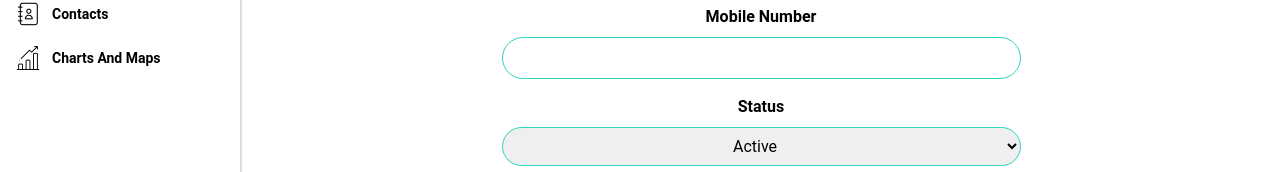
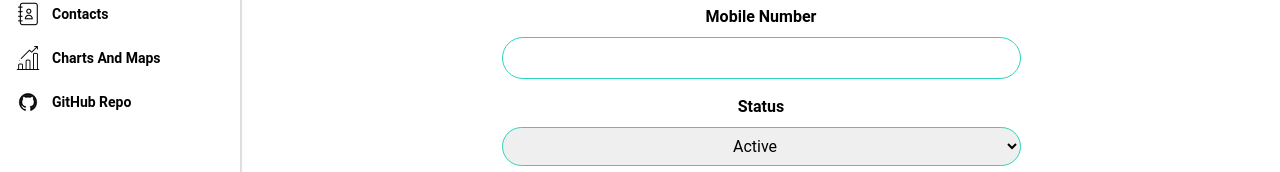
Before and after one commit to aayanlobo/CovidConnectPlus, a React (Create React App) app: page /edit/1 in a window 1280 px wide. Shown: the part 327-499 px from the top of the page. Built offline with nearby package versions, Linux system fonts and the light colour scheme.

Commit message:
Repo Added in Dashboard

```diff
--- a/src/Components/Edit_Contact.jsx
+++ b/src/Components/Edit_Contact.jsx
@@ -1,9 +1,8 @@
-// The file is used to edit contact details which are already registered
 import { useEffect, useState } from 'react';
 import { useDispatch, useSelector } from "react-redux";
 import { useParams } from "react-router-dom";
 import { editContact } from '../Redux/action';
-import React from "react";
+
 
 function EditContact() {
 
@@ -42,7 +41,7 @@ function EditContact() {
 
     useEffect(() => {
 
-        AllContact.filter((el) => el.id === id && setForm(el))
+        AllContact.filter((el) => el.id == id && setForm(el))
 
     }, [])
 
--- a/src/Components/SideBar.jsx
+++ b/src/Components/SideBar.jsx
@@ -1,7 +1,8 @@
 //It is used to design the dashboard of the Web App
 import contact from '../utils/contact-book.png';
 import bar from '../utils/bar-chart.png';
-import { Link } from "react-router-dom"
+import { Link } from "react-router-dom";
+import git from '../utils/Git.png'
 import React from "react";
 export default function Sidebar() {
     return (
@@ -34,6 +35,14 @@ export default function Sidebar() {
                                     <span>Charts And Maps</span>
                                 </Link>
                             </li>
+                            <li className="rounded-sm">
+                                <Link
+                                     to={{pathname: "https://github.com/aayanlobo/CovidConnectPlus" }} target="_blank"
+                                    className="flex items-center p-2 space-x-3 rounded-md font-bold hover:font-outline">
+                                    <img src={git} alt="" />
+                                    <span>GitHub Repo</span>
+                                </Link>
+                            </li>
                         </ul>
                     </div>
                 </div>
```
Also changed, not shown: package.json (+2 -6 lines), src/utils/Git.png (added), 1 other file (tests, documents, lock files or other folders).
